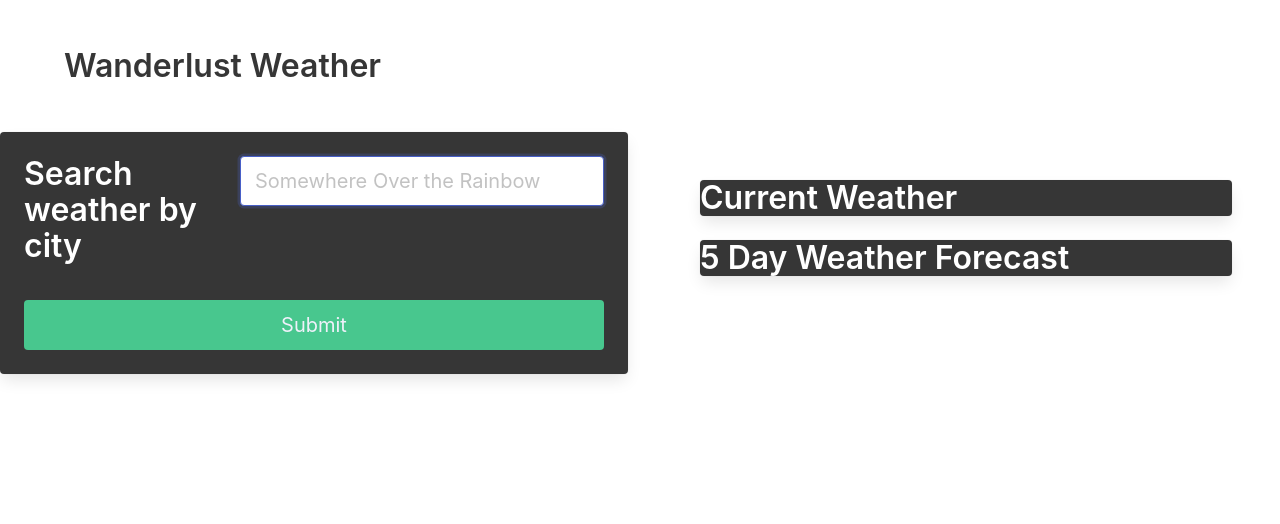
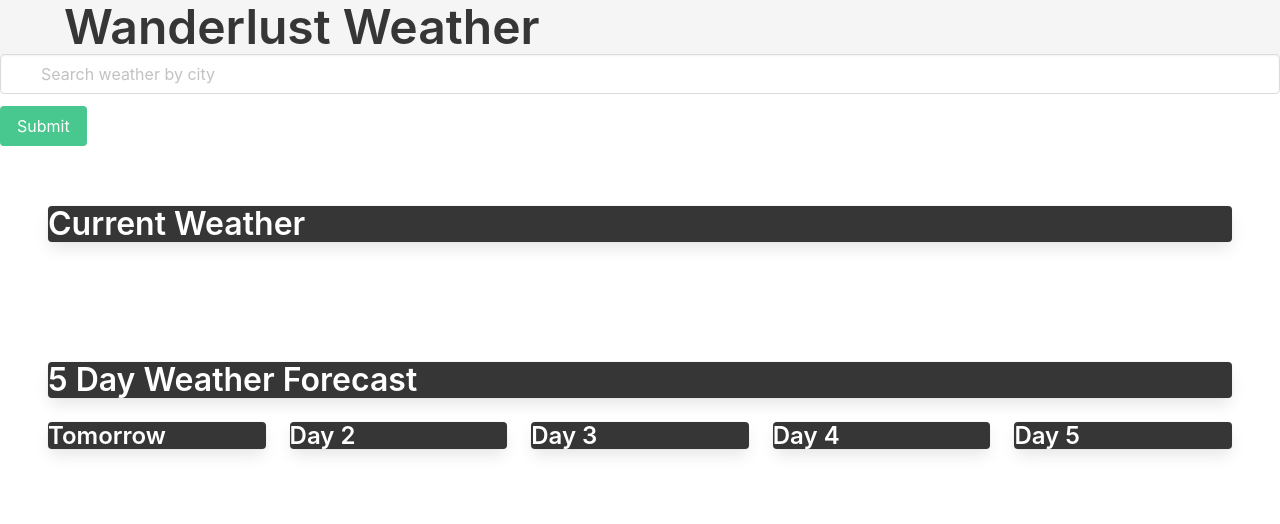
Before and after one commit to izztnkr/Wanderlust-Weather, a plain HTML site: page index.html in a window 1280 px wide. Drawn offline with nearby package versions, Linux system fonts and the light colour scheme.

Commit message:
more css styling and writing more functions

```diff
--- a/assets/js/secondpage.js
+++ b/assets/js/secondpage.js
@@ -1,25 +1,36 @@
 var apiKey = "a1cef5ec8d14ee25ac975bd19e5efc49"
-var userFormEl = document.getElementById("#form");
+var userFormEl = document.querySelector(".form");
 var userInputEl = document.getElementById("#input");
 var submitButtonEl = document.querySelector("#button");
-var errorElement = document.getElementById("errorMessage");
+// var errorElement = document.getElementById("errorMessage");
+var modalBg= document.querySelector(".modal-background");
+var modal= document.querySelector(".modal")
+
 var city = "Austin"
 var query = "https://api.openweathermap.org/data/2.5/weather?q=" + city + "&appid=" +apiKey;
 
 
 
+
 //add event listener to button click and set the data to pass through the query
-submitButtonEl.addEventListener('click', function(){
-    console.log("it worked!")
-    // var messages = [];
-    // if (userInputEl = "3" ){
-    //      messages.push('City name is required');
-    //  }
-    //  if (messages.length > 0){
-    //     .preventDefault();
-    //      errorElement.innerText = messages.join (',');
-    // }
-});
+
+submitButtonEl.addEventListener('click', (getWeatherData))
+// {
+//     console.log("button worked!")
+//         if (userInputEl != 0 ) {
+//             console.log("stuff should show up");
+//         }
+// };
+
+function enableModa(){
+    modal.classList.add("is-active");
+    //then click out of
+    modalBg.addEventListener('click',(removeModal));
+}
+
+function removeModal(){
+    modal.classList.remove("is-active");
+}
 
 //prevent default on click & send error message if not a city name input
 // userFormEl.addEventListener('click', (e) => {
@@ -32,9 +43,6 @@ submitButtonEl.addEventListener('click', function(){
 //         errorElement.innerText = messages.join (',');
 //     }
 // });
-
-// const el = document.getElementById("outside");
-// el.addEventListener("click", modifyText, false);
 
 function getWeatherData(){
     fetch(query)
@@ -68,7 +76,7 @@ function getWeatherData(){
 
        //CURRENT WEATHER from response we need to grab "city_name" = lat & lon,  "date"= ,"icon" or something to set and if/else icon per status, "current_weather" (5 days worth so array from 0 to 4) indicating the following:  "humidity", "wind-speed", "UV index" with indicators of (favorable, moderate, severe),
 
-       var displayCurrentData = (function(query){})
+var displayCurrentData = (function(query){})
 
 
 
--- a/index.html
+++ b/index.html
@@ -8,46 +8,92 @@
     <title>Wanderlust Weather</title>
 </head>
 <body>
-    <section class="section">
+    <div class="card has-background-light">
         <div class="container">
-          <h1 class="title">
+            <span>
+                <h1 class="title is-1 is-centered">
                 Wanderlust Weather
                 </h1>
-        </div>
-      </section>
-      <main class="columns is-desktop">
-        <div class="column is-medium" id="left-column">
-            <div class="card has-background-dark">
-                <div class="card-content">
-                    <div class="field has-addons user-form" id="form">
-                        <h2 class="title is-2 has-text-white" id="errorMessage"></h2>
-                        <h3 class="title is-3 has-text-white">Search weather by city</h3>
-                        <input id="input" class="input is-focused is-medium" type="text" placeholder="Somewhere Over the Rainbow">
-                    </div>
-                        <input type="submit" class="button is-success is-medium is-fullwidth has-text-link-light" id="button" ></input>
+            </span>
         </div>
     </div>
+    <form class="field is-medium" id="buttons">
+        <div class="field">
+            <p class="control has-icons-left">
+                <input class="input" type="text" placeholder="Search weather by city" id="input">
+                <i class="fas fa-lock"></i>
+                </span>
+            </p>
         </div>
+        <div class="field">
+            <p class="control">
+                <button class="button is-success" id="button">
+                    Submit
+                </button>
+            </p>
         </div>
-
-
-        <div class= "column" id="right-column">
-            <section class="section">
+    </form>
+    <main>
+    <!-- weather display current -->
+        <section class="section" id="current-weather">
             <div class="card has-background-dark">
                 <h3 class="title is-3 has-text-white">Current Weather</h3>
                 <span>
 
                 </span>
             </div>
+        </section>
+
+    <!-- weather display 5 day forecast columns -->
+        <section class="section" id="future-weather">
             <div class="card has-background-dark">
             <h3 class="title is-3 has-text-white">5 Day Weather Forecast</h3>
             <span>
-
             </span>
             </div>
+            <div class="columns is-desktop">
+                <div class="column is-medium" id="column-1">
+                    <div class="card has-background-dark">
+                    <h4 class="title is-4 has-text-white">Tomorrow</h4>
+                    <span></span>
+                    </div>
+                </div>
+                <div class="column is-medium" id="column-1">
+                    <div class="card has-background-dark">
+                        <h4 class="title is-4 has-text-white">Day 2</h4>
+                        <span></span>
+                    </div>
+                </div>
+                <div class="column is-medium" id="column-1">
+                    <div class="card has-background-dark">
+                        <h4 class="title is-4 has-text-white">Day 3</h4>
+                        <span></span>
+                    </div>
+                </div>
+                <div class="column is-medium" id="column-1">
+                    <div class="card has-background-dark">
+                        <h4 class="title is-4 has-text-white">Day 4</h4>
+                        <span></span>
+                    </div>
+                </div>
+                <div class="column is-medium" id="column-1">
+                    <div class="card has-background-dark">
+                        <h4 class="title is-4 has-text-white">Day 5</h4>
+                        <span></span>
+                    </div>
+                </div>
         </section>
-        </di    v>
     </main>
+<!-- modal -->
+        <div class="modal">
+            <div class="modal-background"></div>
+            <div class="modal-content has-background-white py-5 px-5">
+                <img src="https://media3.giphy.com/media/13ywPzPJdfhmBG/giphy.gif?cid=ecf05e47cdi6omtzuua7aw5rfapnw68uoeh9cbr8v6lm7q34&rid=giphy.gif&ct=g">
+                <h3 class="title mb-6">Please enter a city name.</h3>
+              <!-- Any other Bulma elements you want -->
+            </div>
+            <button class="modal-close is-large" aria-label="close"></button>
+          </div>
     </body>
     <script src="../Wanderlust-Weather/assets/js/secondpage.js"></script>
     </html>
```
Lines whose indentation alone changed are shown as unchanged.
